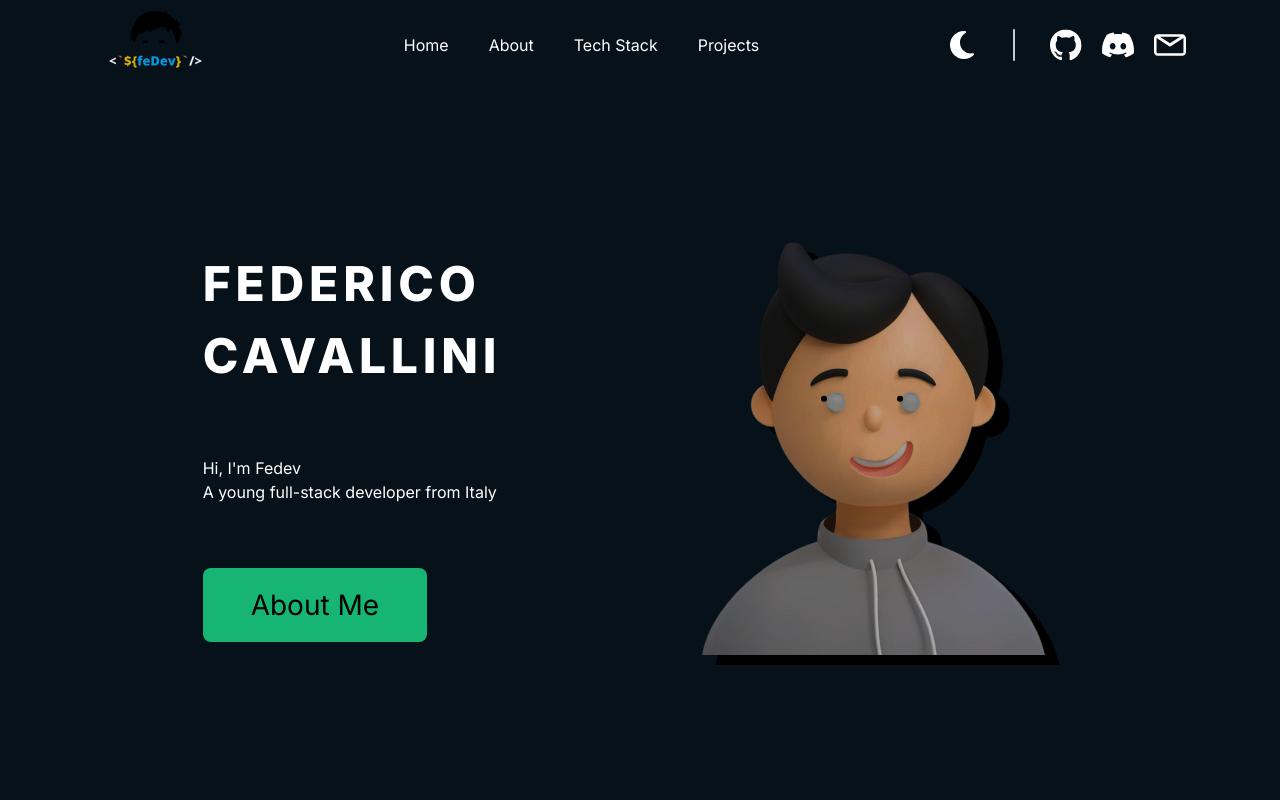
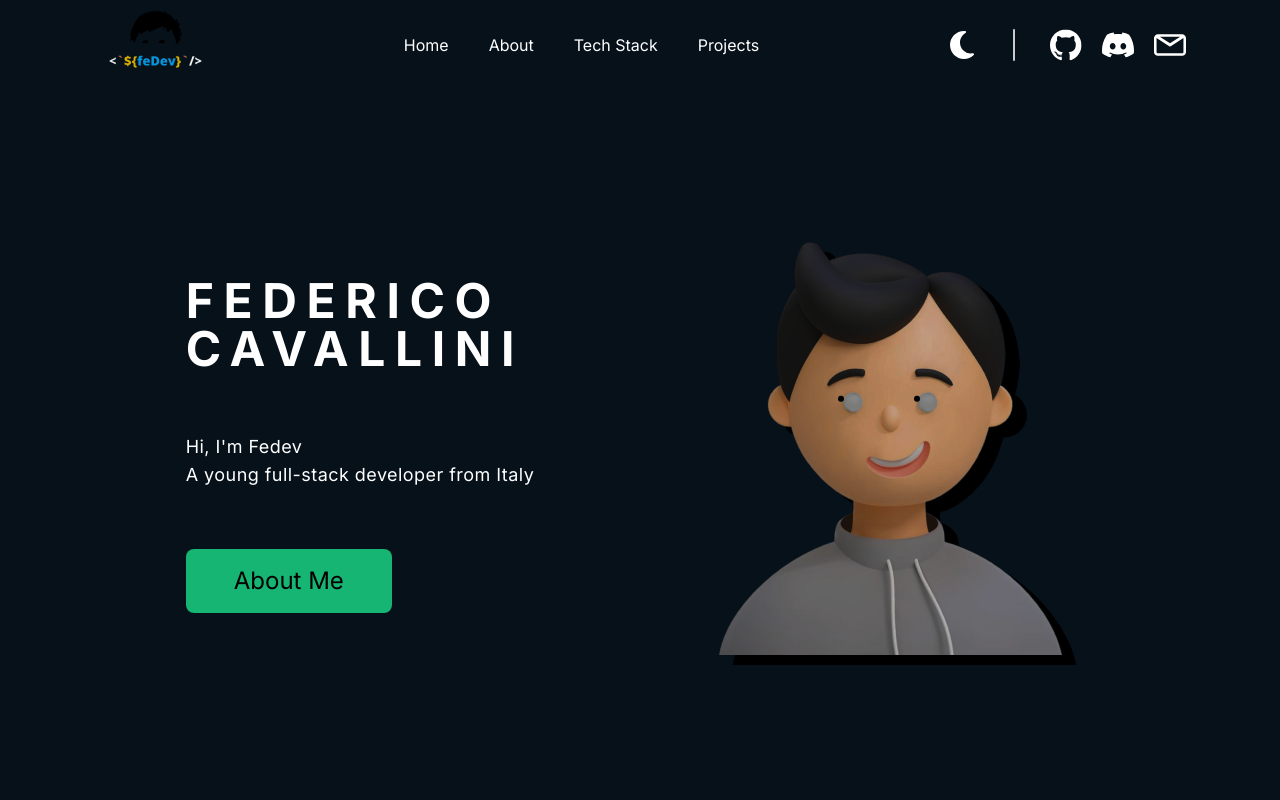
Before and after one commit to fedevcoding/portfolio, a Next.js app: page / in a window 1280 px wide. Shown: the top 800 px of the page. Built offline with nearby package versions, Linux system fonts and the light colour scheme.

Commit message:
add custom components

```diff
--- a/package.json
+++ b/package.json
@@ -9,11 +9,13 @@
     "lint": "next lint"
   },
   "dependencies": {
+    "class-variance-authority": "^0.7.0",
     "framer-motion": "^10.16.16",
     "next": "14.0.4",
     "react": "^18",
     "react-dom": "^18",
     "sass": "^1.69.5",
+    "tailwind-merge": "^2.2.0",
     "usehooks-ts": "^2.9.1"
   },
   "devDependencies": {
--- a/src/components/Footer.tsx
+++ b/src/components/Footer.tsx
@@ -2,7 +2,7 @@ import { discord, email, github, pipe, telegram } from "@/assets";
 
 function Footer() {
   return (
-    <footer className="bg-primary-dark flex flex-col items-center gap-4 py-6">
+    <footer className="bg-primary-dark flex flex-col items-center gap-6 py-10">
       <div className="flex items-center gap-12">
         <img src={github.src} alt="Github" className="invert" />
         <img src={discord.src} alt="Discord" className="invert" />
--- a/src/components/Home.tsx
+++ b/src/components/Home.tsx
@@ -5,6 +5,9 @@ import Header from "./Header";
 import "@/styles/Home.scss";
 import { useThemeContext } from "@/context";
 import { useEffect } from "react";
+import { P } from "./ui/P";
+import { Heading } from "./ui/Heading";
+import { Row } from "./ui/Row";
 
 function Home() {
   const { isDark } = useThemeContext();
@@ -36,22 +39,28 @@ function Home() {
         id="home"
       >
         <Header />
-        <div className="flex w-screen justify-center items-center h-home gap-44">
-          <div className="flex flex-col items-start h-full justify-center gap-16">
-            <h1 className="text-[48px] font-[800] leading-normal tracking-[4.8px]">
+        <Row justify={"center"} align={"center"} className="h-home" gap={"2xl"}>
+          <Row
+            direction={"col"}
+            fullHeight
+            justify={"center"}
+            gap={"md"}
+            align={"start"}
+          >
+            <Heading letterGap={"2xl"} variant={"h1"}>
               FEDERICO
               <br />
               CAVALLINI
-            </h1>
-            <p>
+            </Heading>
+            <P size={"lg"}>
               Hi, I&apos;m Fedev
               <br />A young full-stack developer from Italy
-            </p>
+            </P>
 
-            <button className="dark:bg-secondary-dark bg-secondary-light text-[28px] text-black py-4 px-12 rounded-lg">
+            <button className="dark:bg-secondary-dark bg-secondary-light text-2xl text-black py-4 px-12 rounded-lg">
               About Me
             </button>
-          </div>
+          </Row>
 
           <div className="relative">
             <img
@@ -62,7 +71,7 @@ function Home() {
             <div className="leftEye eyes"></div>
             <div className="rightEye eyes"></div>
           </div>
-        </div>
+        </Row>
       </section>
     </>
   );
--- /dev/null
+++ b/src/components/ui/Heading.tsx
@@ -0,0 +1,79 @@
+import { HTMLAttributes, ReactNode } from "react";
+import { VariantProps, cva } from "class-variance-authority";
+import { cn } from "@/lib";
+
+export const headingVariants = cva("font-bold", {
+  variants: {
+    variant: {
+      h1: "text-5xl",
+      h2: "text-3xl",
+      h3: "text-2xl",
+      h4: "text-xl",
+      h5: "text-lg",
+      h6: "text-base",
+    },
+    align: {
+      left: "text-left",
+      center: "text-center",
+      right: "text-right",
+    },
+    letterGap: {
+      sm: "tracking-normal",
+      md: "tracking-wide",
+      lg: "tracking-wider",
+      xl: "tracking-widest",
+      "2xl": "tracking-[0.2em]",
+    },
+    theme: {
+      normal: "text-primary-light dark:text-primary-dark",
+      opposite: "text-primary-dark dark:text-primary-light",
+      secondary: "text-secondary-light dark:text-secondary-dark",
+    },
+    boldness: {
+      normal: "font-normal",
+      bold: "font-bold",
+    },
+  },
+  defaultVariants: {
+    theme: "normal",
+    variant: "h1",
+    align: "left",
+    letterGap: "md",
+    boldness: "bold",
+  },
+});
+
+interface Props
+  extends HTMLAttributes<HTMLHeadingElement>,
+    VariantProps<typeof headingVariants> {
+  children: ReactNode;
+}
+
+export const Heading = ({
+  children,
+  className,
+  letterGap,
+  theme,
+  variant,
+  align,
+  boldness,
+  ...props
+}: Props) => {
+  return (
+    <h1
+      {...props}
+      className={cn(
+        headingVariants({
+          variant,
+          letterGap,
+          align,
+          theme,
+          boldness,
+          className,
+        })
+      )}
+    >
+      {children}
+    </h1>
+  );
+};
--- /dev/null
+++ b/src/components/ui/P.tsx
@@ -0,0 +1,88 @@
+import { HTMLAttributes, ReactNode } from "react";
+import { VariantProps, cva } from "class-variance-authority";
+import { cn } from "@/lib";
+
+export const pVariants = cva("text-base leading-normal", {
+  variants: {
+    align: {
+      left: "text-left",
+      center: "text-center",
+      right: "text-right",
+    },
+    size: {
+      sm: "text-sm",
+      md: "text-base",
+      lg: "text-lg",
+      xl: "text-xl",
+      "2xl": "text-2xl",
+      "3xl": "text-3xl",
+    },
+    boldness: {
+      normal: "font-normal",
+      bold: "font-bold",
+    },
+    theme: {
+      normal: "text-primary-light dark:text-primary-dark",
+      opposite: "text-primary-dark dark:text-primary-light",
+      secondary: "text-secondary-light dark:text-secondary-dark",
+    },
+    letterGap: {
+      sm: "tracking-normal",
+      md: "tracking-wide",
+      lg: "tracking-wider",
+      xl: "tracking-widest",
+    },
+    opacity: {
+      sm: "opacity-20",
+      md: "opacity-40",
+      lg: "dark:opacity-60 opacity-80",
+      xl: "opacity-80",
+      full: "opacity-100",
+    },
+  },
+  defaultVariants: {
+    align: "left",
+    size: "md",
+    boldness: "normal",
+    theme: "normal",
+    letterGap: "md",
+    opacity: "full",
+  },
+});
+
+interface Props
+  extends HTMLAttributes<HTMLParagraphElement>,
+    VariantProps<typeof pVariants> {
+  children: ReactNode;
+}
+
+export const P = ({
+  children,
+  className,
+  size,
+  align,
+  boldness,
+  theme,
+  letterGap,
+  opacity,
+  ...props
+}: Props) => {
+  return (
+    <p
+      {...props}
+      className={cn(
+        pVariants({
+          align,
+          size,
+          boldness,
+          theme,
+          letterGap,
+          opacity,
+          className,
+        })
+      )}
+    >
+      {children}
+    </p>
+  );
+};
--- /dev/null
+++ b/src/components/ui/Row.tsx
@@ -0,0 +1,105 @@
+import { HTMLAttributes, ReactNode } from "react";
+import { VariantProps, cva } from "class-variance-authority";
+import { cn } from "@/lib";
+
+export const rowVariants = cva("flex", {
+  variants: {
+    justify: {
+      start: "justify-start",
+      center: "justify-center",
+      end: "justify-end",
+      between: "justify-between",
+      around: "justify-around",
+      evenly: "justify-evenly",
+    },
+    align: {
+      default: "",
+      start: "items-start",
+      center: "items-center",
+      end: "items-end",
+      stretch: "items-stretch",
+      baseline: "items-baseline",
+    },
+    wrap: {
+      none: "flex-nowrap",
+      wrap: "flex-wrap",
+      wrapReverse: "flex-wrap-reverse",
+    },
+    position: {
+      relative: "relative",
+      absolute: "absolute",
+      fixed: "fixed",
+      sticky: "sticky",
+    },
+    direction: {
+      row: "flex-row",
+      rowReverse: "flex-row-reverse",
+      col: "flex-col",
+      colReverse: "flex-col-reverse",
+    },
+    gap: {
+      none: "gap-0",
+      xs: "gap-[10px]",
+      sm: "gap-[30px]",
+      md: "gap-[60px]",
+      lg: "gap-[80px]",
+      xl: "gap-[120px]",
+      "2xl": "gap-[160px]",
+    },
+    minWidth: {
+      auto: "min-w-auto",
+      "0": "min-w-0",
+    },
+  },
+  defaultVariants: {
+    justify: "start",
+    align: "default",
+    wrap: "none",
+    position: "relative",
+    direction: "row",
+    gap: "none",
+    minWidth: "auto",
+  },
+});
+
+interface Props
+  extends HTMLAttributes<HTMLDivElement>,
+    VariantProps<typeof rowVariants> {
+  children: ReactNode;
+  fullHeight?: boolean;
+}
+
+export const Row = ({
+  children,
+  className,
+  align,
+  wrap,
+  justify,
+  position,
+  direction,
+  gap,
+  minWidth,
+  fullHeight,
+  ...props
+}: Props) => {
+  return (
+    <div
+      {...props}
+      className={cn(
+        rowVariants({
+          align,
+          wrap,
+          justify,
+          position,
+          direction,
+          gap,
+          minWidth,
+          className,
+        }),
+        fullHeight && "h-full"
+      )}
+    >
+      {children}
+    </div>
+  );
+};
--- /dev/null
+++ b/src/lib/index.tsx
@@ -0,0 +1,3 @@
+import { cn } from "./utils";
+
+export {cn}
--- /dev/null
+++ b/src/lib/utils.tsx
@@ -0,0 +1,6 @@
+import { ClassValue, clsx } from "clsx";
+import { twMerge } from "tailwind-merge";
+
+export function cn(...inputs: ClassValue[]) {
+  return twMerge(clsx(inputs));
+}
```
Also changed, not shown: 1 other file (tests, documents, lock files or other folders).
